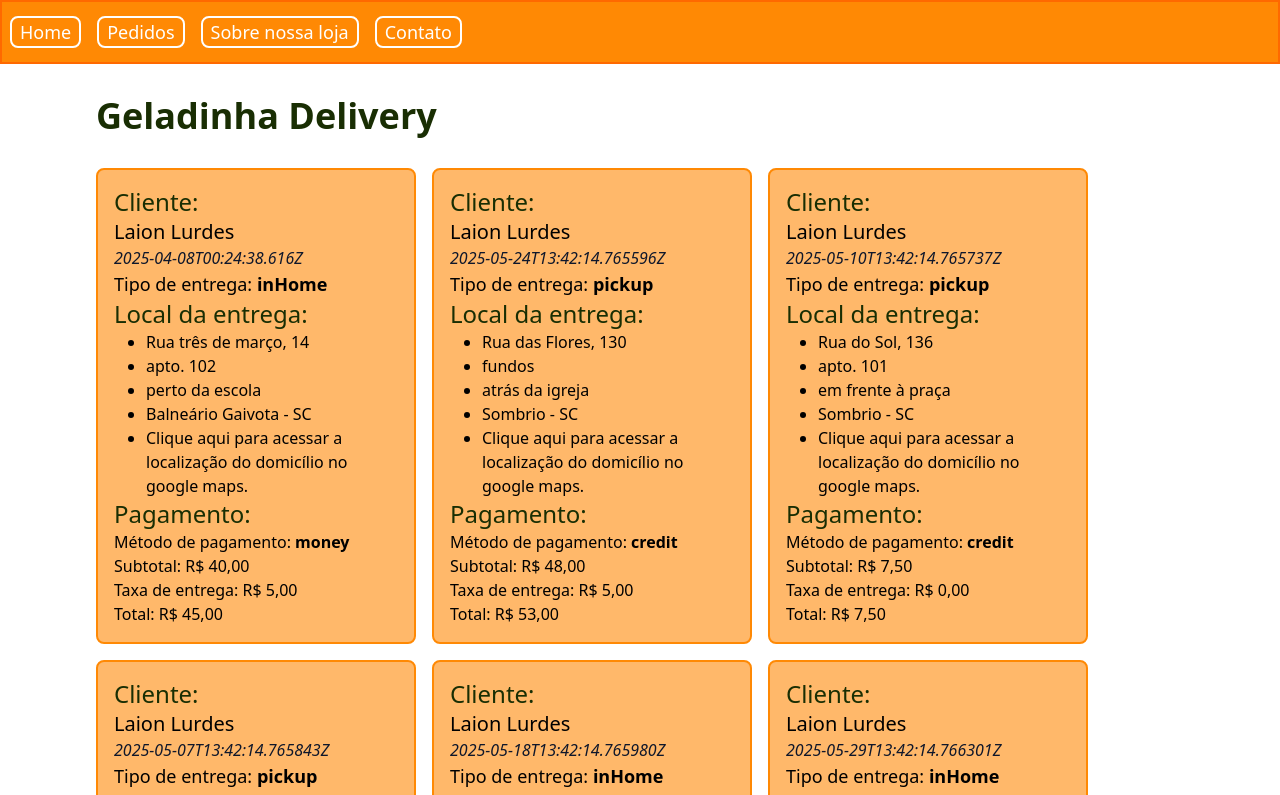
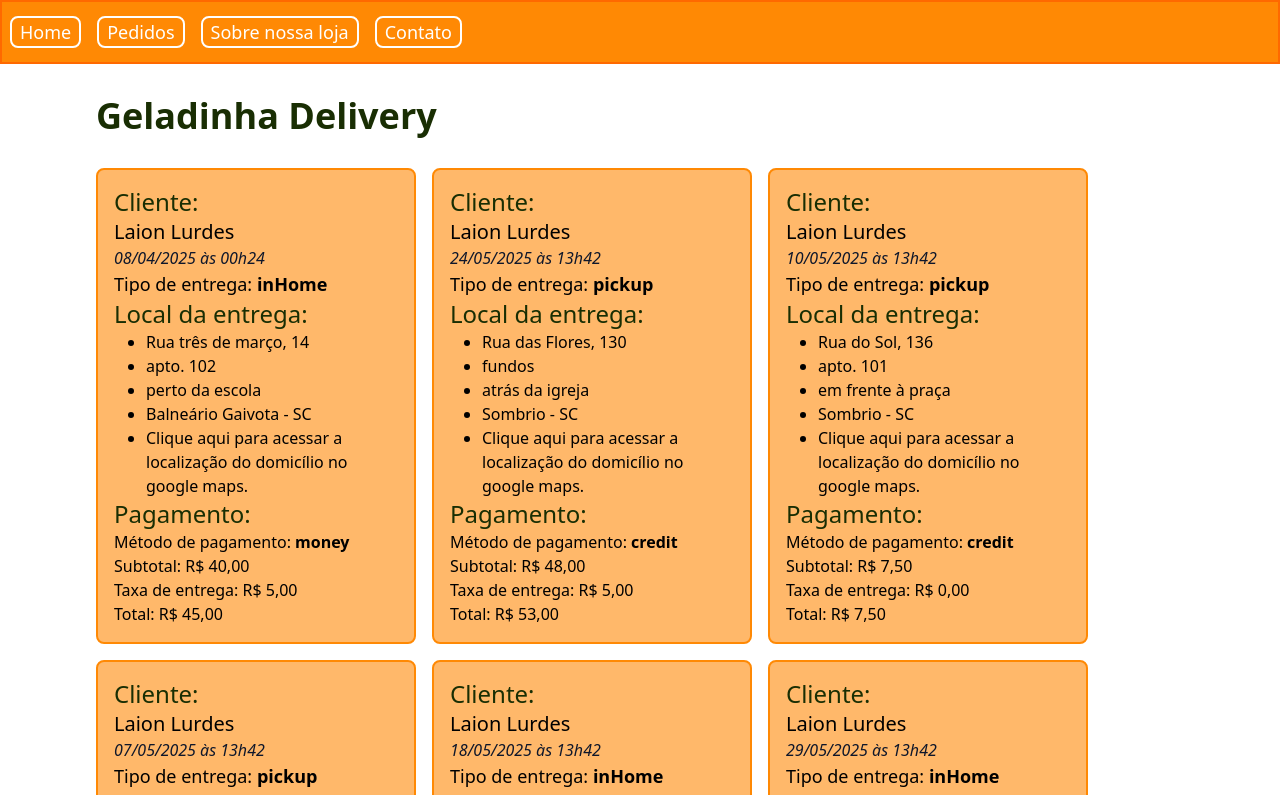
Before and after one commit to swtz/geladinha-delivery, a React (Vite) app: page / in a window 1280 px wide. Shown: the top 795 px of the page. Built offline with nearby package versions, Linux system fonts and the light colour scheme.

Commit message:
Installed date-fns package. Created the format-datetime function to display the date as pt-BR locale pattern and used in DeliveryCard.

```diff
--- a/package.json
+++ b/package.json
@@ -12,6 +12,7 @@
   "dependencies": {
     "@tailwindcss/vite": "^4.1.8",
     "clsx": "^2.1.1",
+    "date-fns": "^4.1.0",
     "react": "^19.1.0",
     "react-dom": "^19.1.0",
     "tailwindcss": "^4.1.8"
--- a/src/components/DeliveryCard/index.tsx
+++ b/src/components/DeliveryCard/index.tsx
@@ -4,6 +4,7 @@ import { Heading } from "../Heading";
 import type { CustomerModel } from "../../models/customer/CustomerModel";
 import type { DeliveryModel } from "../../models/delivery/DeliveryModel";
 import { AddressCard } from "../AddressCard";
+import { formatDatetime } from "../../utils/format-datetime";
 
 type DeliveryCardProps = {
   delivery: DeliveryModel;
@@ -27,7 +28,13 @@ export function DeliveryCard({ delivery, customer }: DeliveryCardProps) {
       <div>
         <Heading as="h3">Cliente:</Heading>
         <h2 className="text-xl">{customer.name}</h2>
-        <span className="italic text-slate-900">{delivery.createdAt}</span>
+        <time
+          className="italic text-slate-900"
+          dateTime={delivery.createdAt}
+          title={formatDatetime(delivery.createdAt)}
+        >
+          {formatDatetime(delivery.createdAt)}
+        </time>
         <p className="text-lg">
           Tipo de entrega: <b>{delivery.deliveryMethod}</b>
         </p>
--- /dev/null
+++ b/src/utils/format-datetime.ts
@@ -0,0 +1,10 @@
+import { format } from "date-fns";
+import { ptBR } from "date-fns/locale";
+
+export function formatDatetime(rawDate: string): string {
+  const date = new Date(rawDate);
+
+  return format(date, "dd/MM/yyyy 'às' HH'h'mm", {
+    locale: ptBR,
+  });
+}
```
Also changed, not shown: 1 other file (tests, documents, lock files or other folders).
